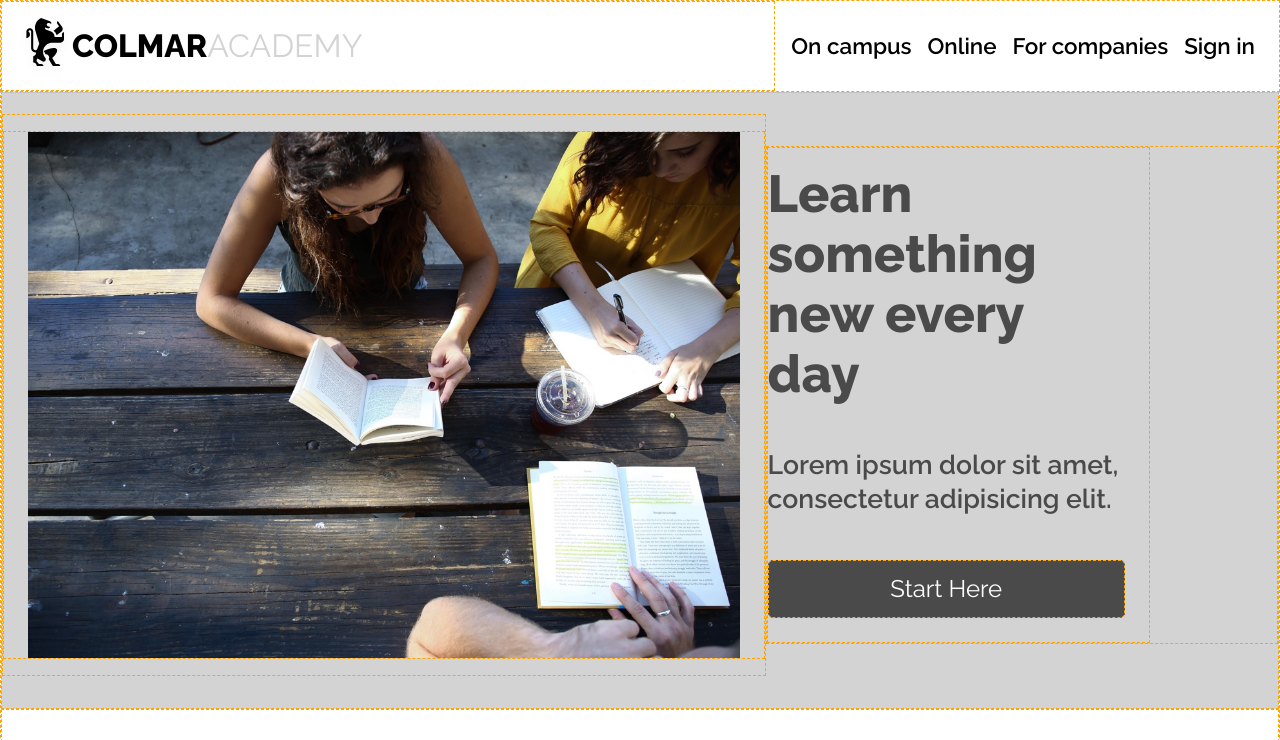
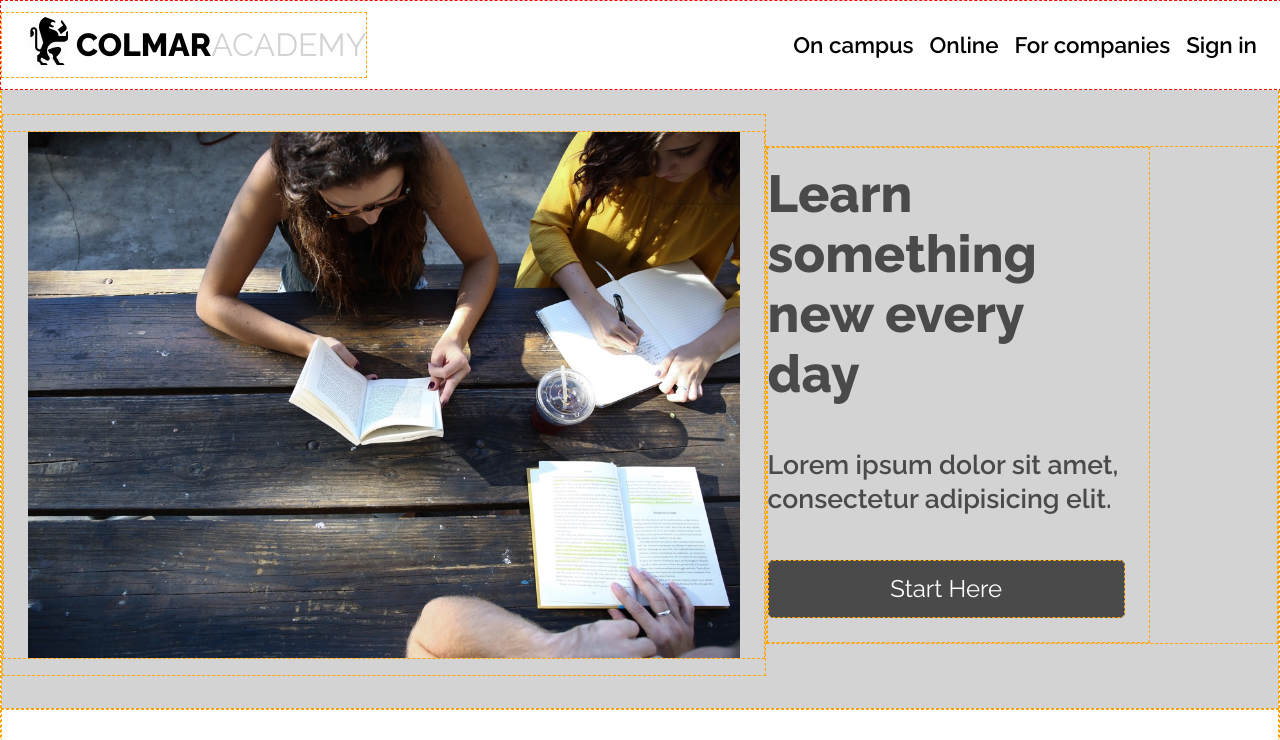
Before and after one commit to manelson32/colmar, a plain HTML site: page index.html in a window 1280 px wide. Shown: the top 740 px of the page. Drawn offline with Linux system fonts and the light colour scheme.

Commit message:
Rewrite and restyle clumsy HTML in header

```diff
--- a/index.html
+++ b/index.html
@@ -18,7 +18,7 @@
   <body>
 
 <!-- Header Section -->
-    <header>
+<!--    <header>
       <div class="flexcontent">
 
 
@@ -71,6 +71,58 @@
 
       </div>
     </header>
+-->
+    <!-- Header Section -->
+        <header>
+
+          <a href="#">
+            <div class="logo flexcontent">
+              <img src="./resources/images/ic-logo.svg" alt="">
+              <span class="desktop">COLMAR</span><span class="desktop">ACADEMY</span>
+            </div>
+          </a>
+
+          <nav class="desktop">
+            <ul class="flexcontent">
+
+              <li>
+                <a href="#">On campus</a>
+              </li>
+
+              <li>
+                <a href="#">Online</a>
+              </li>
+
+              <li>
+                <a href="#">For companies</a>
+              </li>
+
+              <li>
+                <a href="#">Sign in</a>
+              </li>
+
+            </ul>
+          </nav>
+
+          <nav class="tablet">
+            <ul class="flexcontent">
+
+              <li>
+                <img src="./resources/images/ic-on-campus.svg" alt="">
+              </li>
+
+              <li>
+                <img src="./resources/images/ic-online.svg" alt="">
+              </li>
+
+              <li>
+                <img src="./resources/images/ic-login.svg" alt="">
+              </li>
+
+            </ul>
+          </nav>
+
+        </header>
 
 <!-- Main content supersection
 
--- a/resources/css/styles.css
+++ b/resources/css/styles.css
@@ -69,6 +69,9 @@ nav {
   padding-right: 1.5rem;
 }
 
+nav ul {
+
+}
 nav li {
   padding-left: 1rem;
 }
@@ -171,48 +174,47 @@ nav li {
 
 /* Header Section */
 header {
+  display: flex;
+  align-items: center;
+  justify-content: space-between;
   position: fixed;
   z-index: 5;
   width: 100%;
+  height: 5.5rem;
   border-bottom: solid 1px #c6c1c1;
   background-color: white;
+  border: 1px dashed red;
 
 }
 
-header .flexcontent {
+.logo {
   align-items: center;
 }
 
-header .logo {
-  flex: 1;
+header img, .tablet img {
+  height: 4rem;
+  padding-left: 1.25rem;
 }
 
-.logo img, .tablet img {
-  height: 4rem;
-}
 
-.logo .flexcontent {
-  height: 5.5rem;
-  padding: 0rem 1rem;
-}
-
-.logo p, .logo span {
+header span {
+  font-style: normal;
+  color: lightgray;
   font-size: 2rem;
 }
 
-.logo p {
-  font-style: normal;
-  color: lightgray;
-}
-
-.logo span {
+header span:nth-child(2n+2) {
   font-weight: bold;
+  color: black;
 }
 
 header nav {
   font-size: 1.4rem;
   font-weight: 600;
+
 }
+
+
 
 header .tablet {
   display: none;
```
